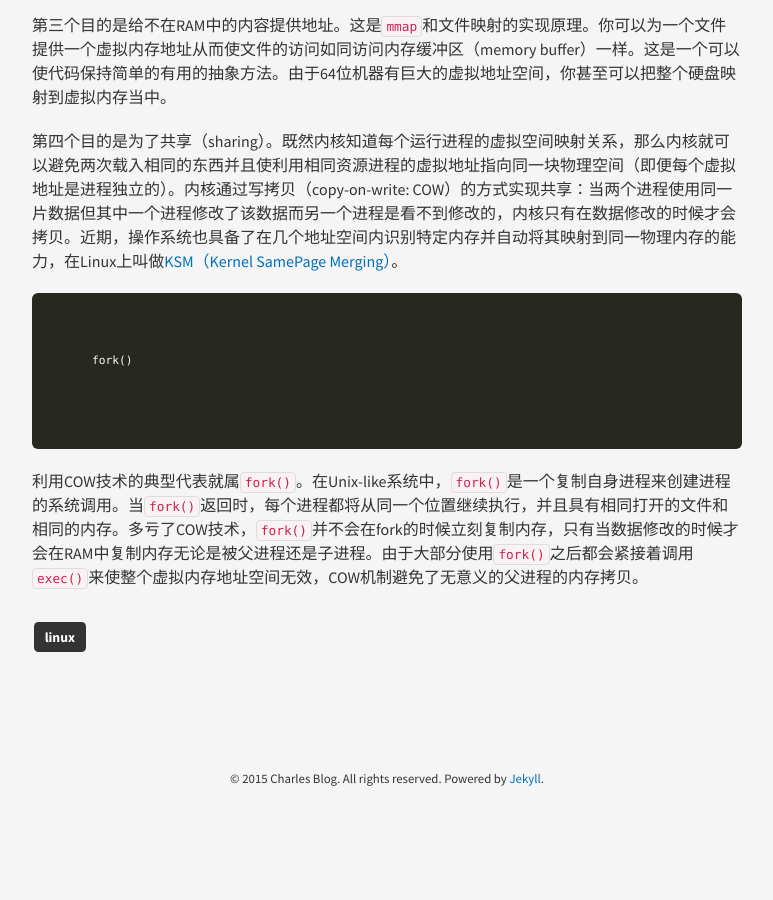
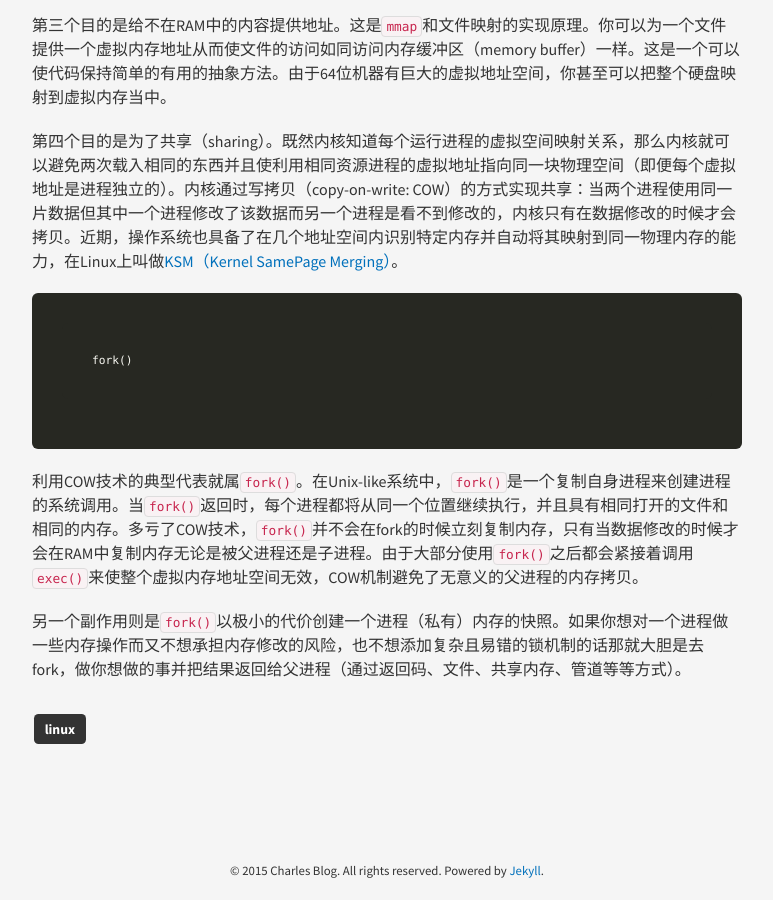
Before and after one commit to JavaCS3/blog, a Jekyll site: the page built from _posts/2015-10-24-talk-about-memory-part-1.md, in a window 1280 px wide and 900 px high, scrolled down 1266 px. Shown: the whole window, without its empty margins (253-1026 px from the left). Built offline with Jekyll 4.4.1, drawn with Linux system fonts in a browser that asks for light colours; nearby versions of some CDN libraries; Markdown is read by kramdown in place of the engine named in the settings; comment, search, counter and statistics services are not loaded; before the commit the page ends 2074 px from its top, so only the background shows below that.

Commit message:
continuing 2015-10-24-talk-about-memory-part-1.md

```diff
--- a/_posts/2015-10-24-talk-about-memory-part-1.md
+++ b/_posts/2015-10-24-talk-about-memory-part-1.md
@@ -32,3 +32,5 @@ title: 内存解析（一）：内存类型（译）
     fork()
 
 利用COW技术的典型代表就属`fork()`。在Unix-like系统中，`fork()`是一个复制自身进程来创建进程的系统调用。当`fork()`返回时，每个进程都将从同一个位置继续执行，并且具有相同打开的文件和相同的内存。多亏了COW技术，`fork()`并不会在fork的时候立刻复制内存，只有当数据修改的时候才会在RAM中复制内存无论是被父进程还是子进程。由于大部分使用`fork()`之后都会紧接着调用`exec()`来使整个虚拟内存地址空间无效，COW机制避免了无意义的父进程的内存拷贝。
+
+另一个副作用则是`fork()`以极小的代价创建一个进程（私有）内存的快照。如果你想对一个进程做一些内存操作而又不想承担内存修改的风险，也不想添加复杂且易错的锁机制的话那就大胆是去fork，做你想做的事并把结果返回给父进程（通过返回码、文件、共享内存、管道等等方式）。
```
